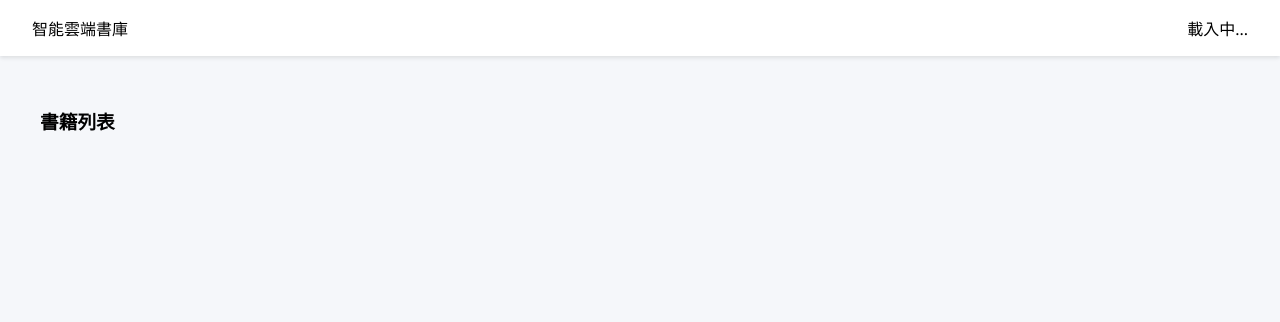
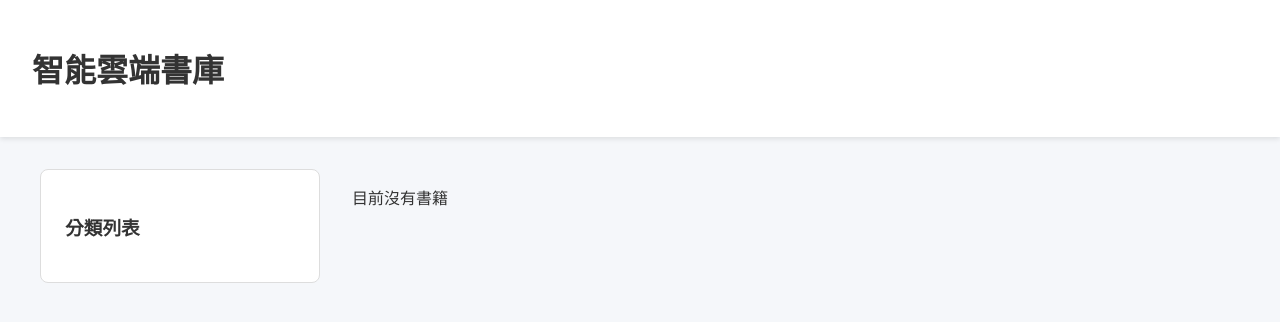
Before and after one commit to Vincent981010/epub-reader-site, a Flask app: page / in a window 1280 px wide. Shown: the top 322 px of the page. Run offline with Flask 3, Linux system fonts and the light colour scheme; data that the repository does not hold is empty; some libraries are stand-ins or nearby versions.

Commit message:
fix: restore full layout and css for book grid

```diff
--- a/templates/index.html
+++ b/templates/index.html
@@ -2,63 +2,91 @@
 <html lang="zh-TW">
 <head>
     <meta charset="UTF-8">
+    <meta name="viewport" content="width=device-width, initial-scale=1.0">
     <title>智能雲端書庫</title>
-    <link href="https://cdnjs.cloudflare.com/ajax/libs/font-awesome/6.0.0/css/all.min.css" rel="stylesheet">
     <script src="https://cdnjs.cloudflare.com/ajax/libs/epub.js/0.3.88/epub.min.js"></script>
     <style>
-        :root { --primary-color: #4a90e2; }
-        body { font-family: 'Segoe UI', sans-serif; background: #f5f7fa; margin: 0; }
-        #loading-overlay { display: none; position: fixed; top:0; left:0; width:100%; height:100%; background:rgba(255,255,255,0.9); z-index:9999; justify-content:center; align-items:center; }
-        header { padding: 1rem 2rem; background: white; box-shadow: 0 2px 4px rgba(0,0,0,0.1); display: flex; justify-content: space-between; align-items: center; }
+        /* 基礎樣式 */
+        body { font-family: 'Segoe UI', sans-serif; background-color: #f5f7fa; margin: 0; color: #333; }
+        header { padding: 1.5rem 2rem; background: #fff; box-shadow: 0 2px 5px rgba(0,0,0,0.1); display: flex; justify-content: space-between; align-items: center; }
+
+        /* Loading 遮罩 */
+        #loading-overlay { display: none; position: fixed; top:0; left:0; width:100%; height:100%; background:rgba(255,255,255,0.9); z-index:9999; justify-content:center; align-items:center; font-size: 1.5rem; }
+
+        /* 網格系統 */
         .container { max-width: 1200px; margin: 2rem auto; display: grid; grid-template-columns: 280px 1fr; gap: 2rem; padding: 0 1rem; }
+        .sidebar { background: white; padding: 1.5rem; border-radius: 8px; border: 1px solid #ddd; height: fit-content; }
         .book-grid { display: grid; grid-template-columns: repeat(auto-fill, minmax(200px, 1fr)); gap: 1.5rem; }
-        .book-card { background: white; padding: 1.5rem; border-radius: 8px; border: 1px solid #ddd; display: flex; flex-direction: column; gap: 0.5rem; }
+
+        /* 書籍卡片 */
+        .book-card { background: white; padding: 1.5rem; border-radius: 8px; border: 1px solid #ddd; box-shadow: 0 2px 4px rgba(0,0,0,0.05); transition: transform 0.2s; }
+        .book-card:hover { transform: translateY(-5px); }
+        .book-card strong { display: block; margin-bottom: 0.5rem; font-size: 1.1rem; }
     </style>
 </head>
 <body>
     <div id="loading-overlay">處理中...請稍候</div>
 
     <header>
-        <div class="logo">智能雲端書庫</div>
-        <div id="userPanel">載入中...</div>
+        <div class="logo"><h1>智能雲端書庫</h1></div>
+        <div id="userPanel"></div>
     </header>
 
     <div class="container">
         <aside class="sidebar">
-            <h3>書籍列表</h3>
+            <h3>分類列表</h3>
             <div id="seriesList"></div>
         </aside>
+
         <main>
-            <div id="bookGrid" class="book-grid"></div>
+            <div id="bookGrid" class="book-grid">
+                <!-- 書籍將動態載入至此 -->
+            </div>
         </main>
     </div>
 
     <script>
-        // 1. 處理登入與 Loading
-        async function handleLogin(username, password) {
-            document.getElementById('loading-overlay').style.display = 'flex';
-            try {
-                const res = await fetch('/login', { method: 'POST', headers: {'Content-Type': 'application/json'}, body: JSON.stringify({username, password})});
-                const data = await res.json();
-                if(data.status === 'success') window.location.reload();
-                else alert(data.message);
-            } catch(e) { console.error(e); }
-            finally { document.getElementById('loading-overlay').style.display = 'none'; }
-        }
-
-        // 2. 核心功能：載入書籍
+        // 載入書籍並渲染
         async function loadBooks() {
             try {
                 const res = await fetch('/books');
                 const books = await res.json();
                 const grid = document.getElementById('bookGrid');
+
+                if (books.length === 0) {
+                    grid.innerHTML = '<p>目前沒有書籍</p>';
+                    return;
+                }
+
                 grid.innerHTML = books.map(b => `
                     <div class="book-card">
                         <strong>${b.title}</strong>
-                        <small>分類: ${b.series_name || '未分類'}</small>
+                        <small>分類: ${b.series_name || '預設分類'}</small>
                     </div>
                 `).join('');
+            } catch(e) {
+                console.error("載入失敗:", e);
+            }
+        }
+
+        // 登入邏輯
+        async function handleLogin(username, password) {
+            const overlay = document.getElementById('loading-overlay');
+            overlay.style.display = 'flex';
+            try {
+                const res = await fetch('/login', {
+                    method: 'POST',
+                    headers: {'Content-Type': 'application/json'},
+                    body: JSON.stringify({username, password})
+                });
+                const data = await res.json();
+                if(data.status === 'success') {
+                    window.location.reload();
+                } else {
+                    alert(data.message);
+                }
             } catch(e) { console.error(e); }
+            finally { overlay.style.display = 'none'; }
         }
 
         window.onload = loadBooks;
```
